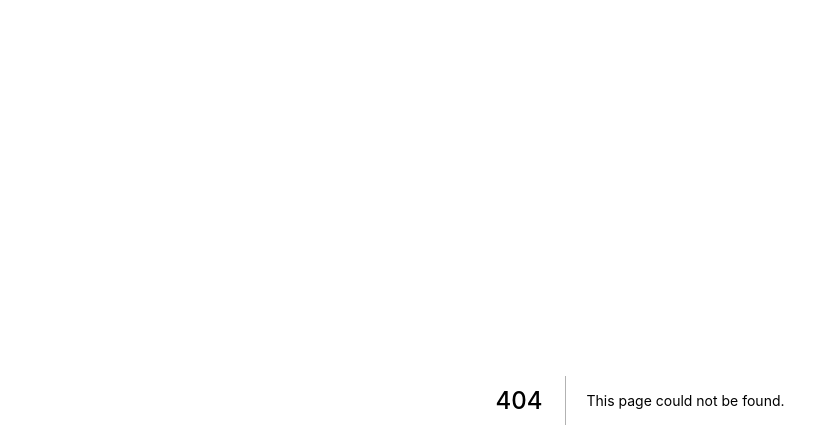
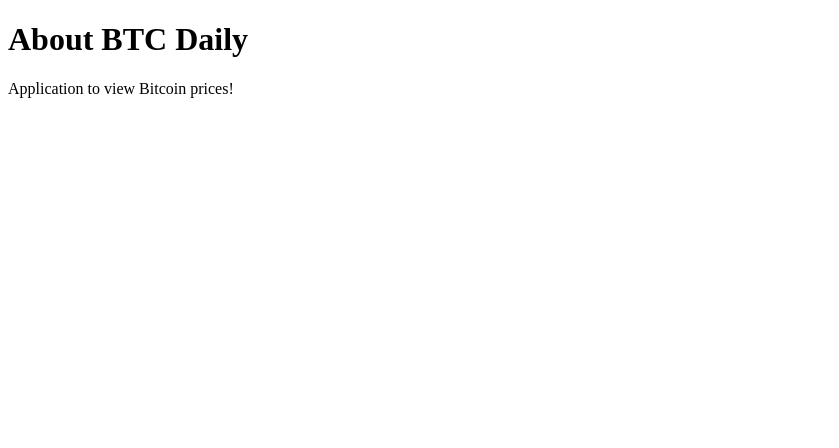
Before and after one commit to anthonyzhu132/NextJsApp, a Next.js app: page /about in a window 1280 px wide. Before the commit this address had no page. Shown: the top 448 px of the page, without its empty margins (0-839 px from the left). Built offline with nearby package versions, Linux system fonts and the light colour scheme.

Commit message:
added boilerplate for about page

```diff
--- /dev/null
+++ b/pages/about.js
@@ -0,0 +1,10 @@
+//Rendering about page
+
+const about = () => (
+  <div>
+    <h1>About BTC Daily</h1>
+    <p>Application to view Bitcoin prices!</p>
+  </div>
+);
+
+export default about;
```
